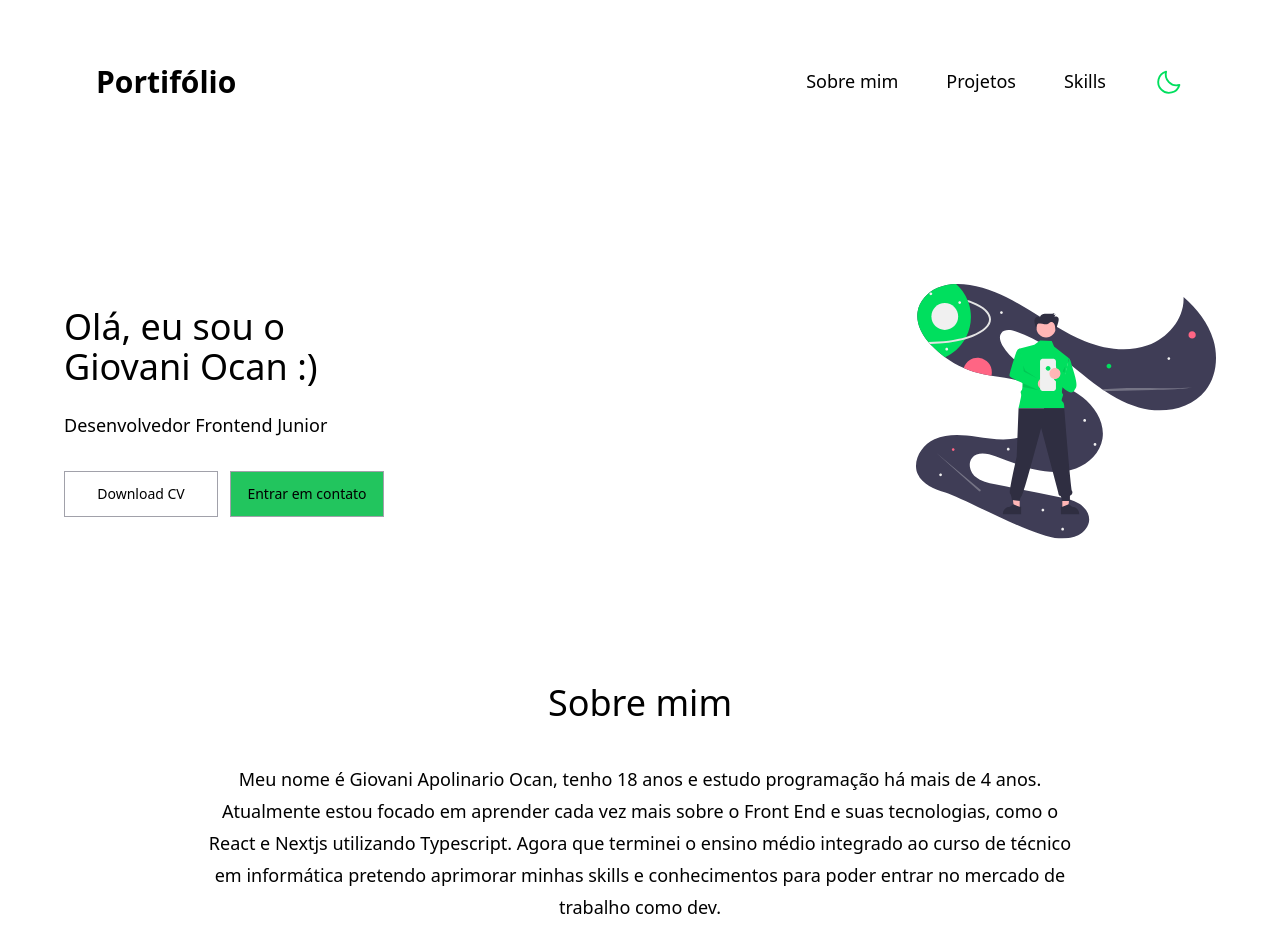
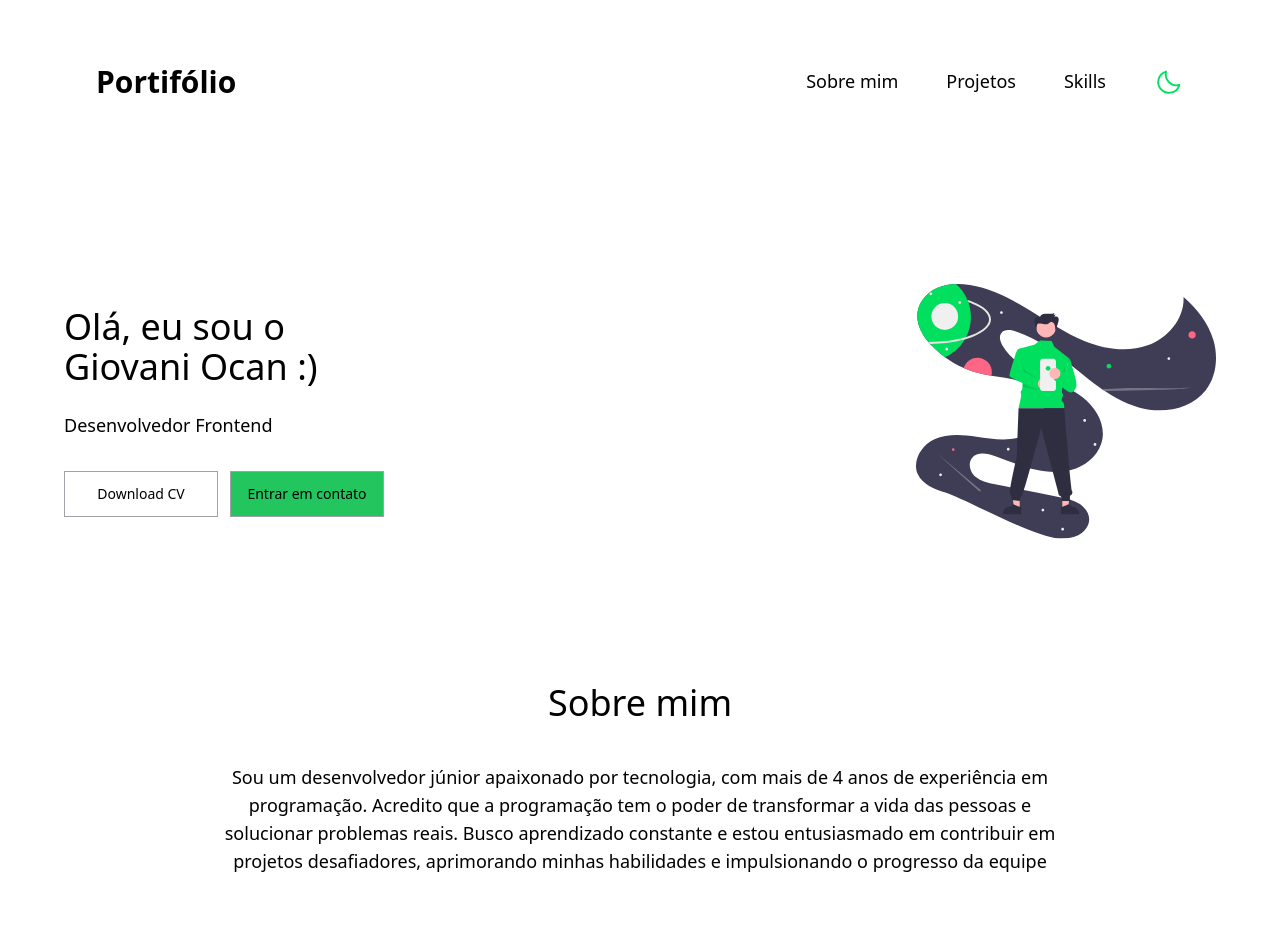
Before and after one commit to giovaniocan/react-portolio, a Next.js app: page / in a window 1280 px wide. Shown: the top 952 px of the page. Built offline with nearby package versions, Linux system fonts and the light colour scheme.

Commit message:
fixed some little issues

```diff
--- a/package.json
+++ b/package.json
@@ -16,12 +16,15 @@
     "eslint": "8.39.0",
     "eslint-config-next": "13.3.1",
     "framer-motion": "^10.12.8",
+    "i18next": "^23.2.11",
     "next": "13.3.1",
+    "next-i18next": "^14.0.0",
     "next-themes": "^0.2.1",
     "phosphor-react": "^1.4.1",
     "postcss": "8.4.23",
     "react": "18.2.0",
     "react-dom": "18.2.0",
+    "react-i18next": "^13.0.2",
     "react-intersection-observer": "^9.4.3",
     "react-modal": "^3.16.1",
     "react-scroll-up": "^1.4.0",
--- a/src/components/About.tsx
+++ b/src/components/About.tsx
@@ -27,13 +27,13 @@ export function About() {
       <h1 className=" mt-36 text-4xl leading-10 font-medium maxw ">
         Sobre mim
       </h1>
-      <p className=" mt-10 px-6  text-center text-base lg:px-36 text-lg leading-8   dark:text-zinc-400  ">
-        Meu nome é Giovani Apolinario Ocan, tenho 18 anos e estudo programação
-        há mais de 4 anos. Atualmente estou focado em aprender cada vez mais
-        sobre o Front End e suas tecnologias, como o React e Nextjs utilizando
-        Typescript. Agora que terminei o ensino médio integrado ao curso de
-        técnico em informática pretendo aprimorar minhas skills e conhecimentos
-        para poder entrar no mercado de trabalho como dev.
+      <p className=" mt-10 px-6  text-center text-base lg:px-36 md:text-lg leading-8   dark:text-zinc-400  ">
+        Sou um desenvolvedor júnior apaixonado por tecnologia, com mais de 4
+        anos de experiência em programação. Acredito que a programação tem o
+        poder de transformar a vida das pessoas e solucionar problemas reais.
+        Busco aprendizado constante e estou entusiasmado em contribuir em
+        projetos desafiadores, aprimorando minhas habilidades e impulsionando o
+        progresso da equipe
       </p>
     </motion.div>
   )
--- a/src/components/Presentation/Presentation.tsx
+++ b/src/components/Presentation/Presentation.tsx
@@ -43,7 +43,7 @@ export function Presentation() {
           Olá, eu sou o Giovani Ocan :)
         </h1>
         <h2 className=" mt-6 text-lg font-normal dark:text-zinc-400 ">
-          Desenvolvedor Frontend Junior
+          Desenvolvedor Frontend
         </h2>
         <div className=" w-full mt-8 flex items-center justify-stretch gap-3 ">
           <a
--- a/src/components/Projects/ProjectsCard.tsx
+++ b/src/components/Projects/ProjectsCard.tsx
@@ -40,6 +40,7 @@ export function ProjectCard({ project }: Props) {
         </p>
       </button>
       <ProjectModal
+        key={project.description}
         isOpen={isContactModalOpen}
         project={project}
         onRequestClose={handleCloseContactModal}
```
Also changed, not shown: 1 other file (tests, documents, lock files or other folders).
